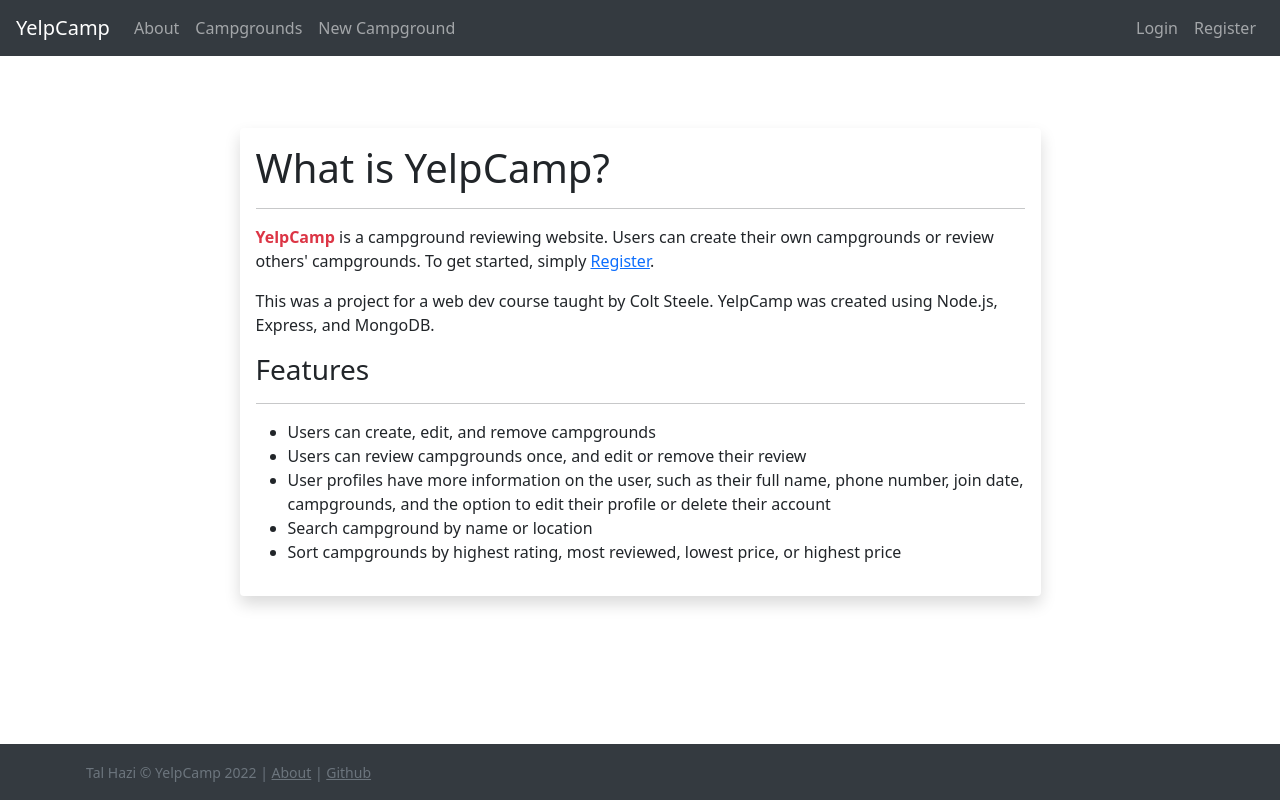
After one commit to talhazi/YelpCamp, a Node server app: page /about in a window 1280 px wide. The commit adds this page. Run offline with Node 20, Linux system fonts and the light colour scheme; some libraries are stand-ins or nearby versions.

Commit message:
small updates

```diff
--- a/app.js
+++ b/app.js
@@ -20,7 +20,9 @@ const reviewsRoutes = require('./routes/reviews');
 
 const MongoDBStore = require('connect-mongodb-session')(session);
 
-const dbUrl = process.env.DB_URL || 'mongodb://localhost:27017/yelp-camp';
+// const dbUrl = process.env.DB_URL || 'mongodb://localhost:27017/yelp-camp';
+const dbUrl = 'mongodb://localhost:27017/yelp-camp';
+
 
 mongoose.connect(dbUrl, {
     useNewUrlParser: true,
@@ -102,6 +104,10 @@ app.get('/', (req, res) => {
     res.render('home')
 });
 
+app.get('/about', (req, res) => {
+    res.render('about')
+});
+
 
 app.all('*', (req, res, next) => {
     next(new ExpressError('Page Not Found', 404))
--- a/package.json
+++ b/package.json
@@ -5,7 +5,8 @@
   "main": "index.js",
   "scripts": {
     "test": "echo \"Error: no test specified\" && exit 1",
-    "start": "node app.js"
+    "start": "node app.js",
+    "dev": "nodemon app.js"
   },
   "keywords": [],
   "author": "",
--- a/public/stylesheets/app.css
+++ b/public/stylesheets/app.css
@@ -1,6 +1,6 @@
 #cluster-map {
     width: 100%;
-    height: 500px;
+    height: 400px;
 }
 
 #map {
--- a/public/stylesheets/home.css
+++ b/public/stylesheets/home.css
@@ -29,8 +29,3 @@ body {
     border-bottom-color:white;
 
 }
-
-.btn-secondary, .btn-secondary:hover{
-    color: #333;
-    text-shadow: none;
-}
--- a/seeds/index.js
+++ b/seeds/index.js
@@ -21,7 +21,7 @@ const sample = array => array[Math.floor(Math.random() * array.length)];
 
 const seedDB = async () => {
     await Campground.deleteMany({});
-    for (let i = 0; i < 300; i++) {
+    for (let i = 0; i < 200; i++) {
         const random1000 = Math.floor(Math.random() * 1000);
         const price = Math.floor(Math.random() * 20) + 10;
         const camp = new Campground({
--- /dev/null
+++ b/views/about.ejs
@@ -0,0 +1,32 @@
+<% layout('layouts/boilerplate')%>
+
+<div class="container mt-4">
+    <div class="row">
+      <div class="col"></div>
+      <div class="col-12 col-md-9">
+        <div class="card shadow border-0 ">
+          <div class="card-body">
+            <h1>What is YelpCamp?</h1>
+            <hr>
+            <p>
+              <strong class="text-danger">YelpCamp</strong> is a campground reviewing website. Users can create their own campgrounds or review others' campgrounds. To get started, simply
+              <a href="/register">Register</a>.
+            </p>
+            <p>
+              This was a project for a web dev course taught by Colt Steele. YelpCamp was created using Node.js, Express, and MongoDB.
+            </p>
+            <h3>Features</h3>
+            <hr>
+            <ul>
+              <li>Users can create, edit, and remove campgrounds</li>
+              <li>Users can review campgrounds once, and edit or remove their review</li>
+              <li>User profiles have more information on the user, such as their full name, phone number, join date, campgrounds, and the option to edit their profile or delete their account</li>
+              <li>Search campground by name or location</li>
+              <li>Sort campgrounds by highest rating, most reviewed, lowest price, or highest price</li>
+            </ul>
+          </div>
+        </div>
+      </div>
+      <div class="col"></div>
+    </div>
+  </div>
--- a/views/campgrounds/index.ejs
+++ b/views/campgrounds/index.ejs
@@ -3,9 +3,7 @@
     <div id="cluster-map"></div>
 
     <h1>All Campgrounds</h1>
-    <div>
-        <a href="/campgrounds/new">Add Campground</a>
-    </div>
+
     <% for (let campground of campgrounds) {%>
         <div class="card mb-3">
             <div class="row">
--- a/views/partials/footer.ejs
+++ b/views/partials/footer.ejs
@@ -1,5 +1,8 @@
 <footer class="footer bg-dark py-3 mt-auto">
     <div class="container">
-        <span class="text-muted">&copy; YelpCamp 2022</span>
+        <small class="text-muted"> Tal Hazi &copy; YelpCamp 2022 |
+            <a class="text-muted" href="/about">About</a> |
+            <a class="text-muted" href="https://github.com/talhazi/YelpCamp">Github</a>
+        </small>
     </div>
 </footer>
--- a/views/partials/navbar.ejs
+++ b/views/partials/navbar.ejs
@@ -7,7 +7,7 @@
         </button>
         <div class="collapse navbar-collapse" id="navbarNavAltMarkup">
             <div class="navbar-nav">
-              <a class="nav-link" href="/">Home</a>
+                <a class="nav-link" href="/about">About</a>
                 <a class="nav-link" href="/campgrounds">Campgrounds</a>
                 <a class="nav-link" href="/campgrounds/new">New Campground</a>
             </div>
```
Also changed, not shown: views/home.ejs (+17 -13 lines), views/users/login.ejs (+9 -2 lines), views/users/register.ejs (+8 -2 lines), README.md, assets/camp-screenshot.png (added), assets/camps-screenshot.png (added), assets/home-screenshot.png (added). Lines whose indentation alone changed are shown as unchanged.
